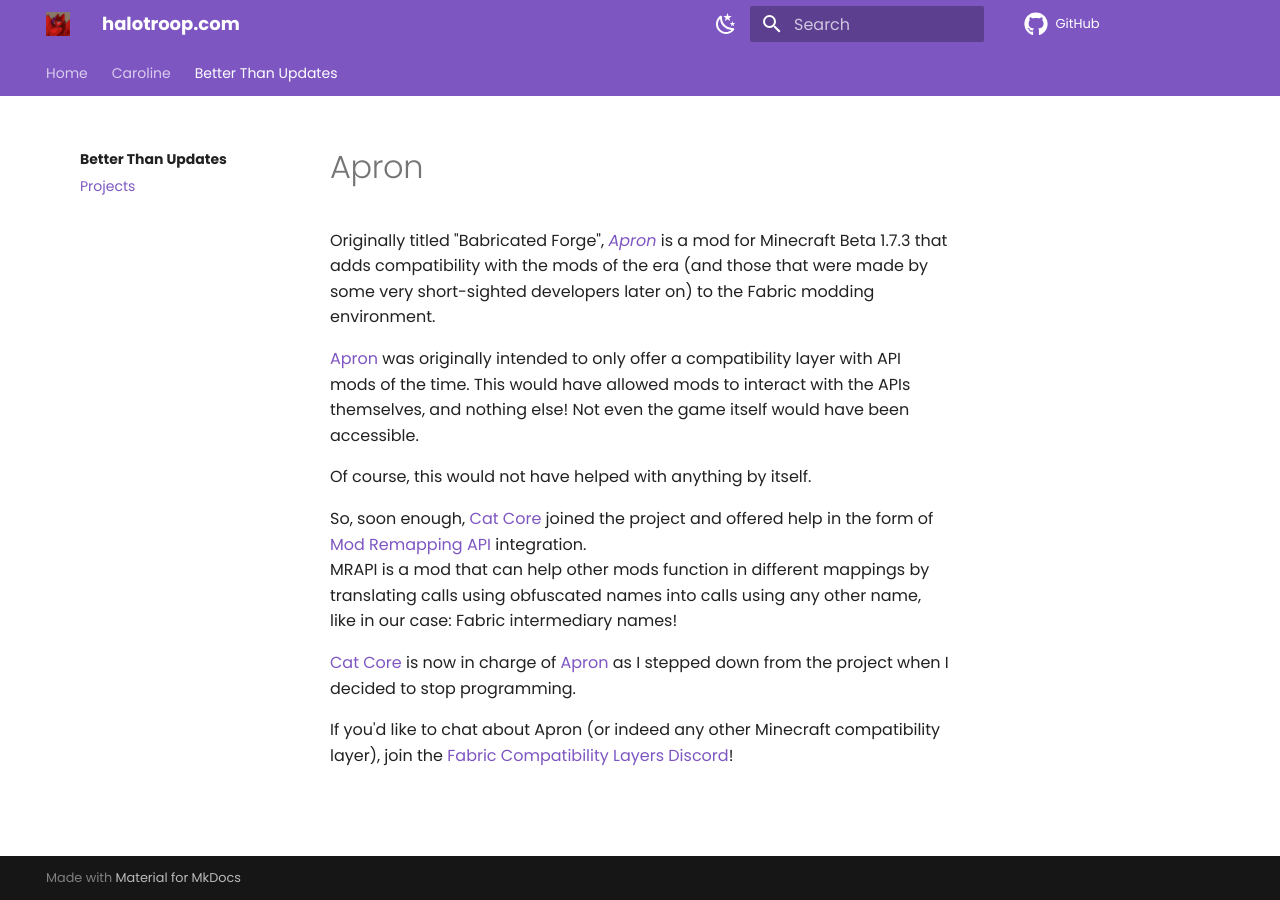
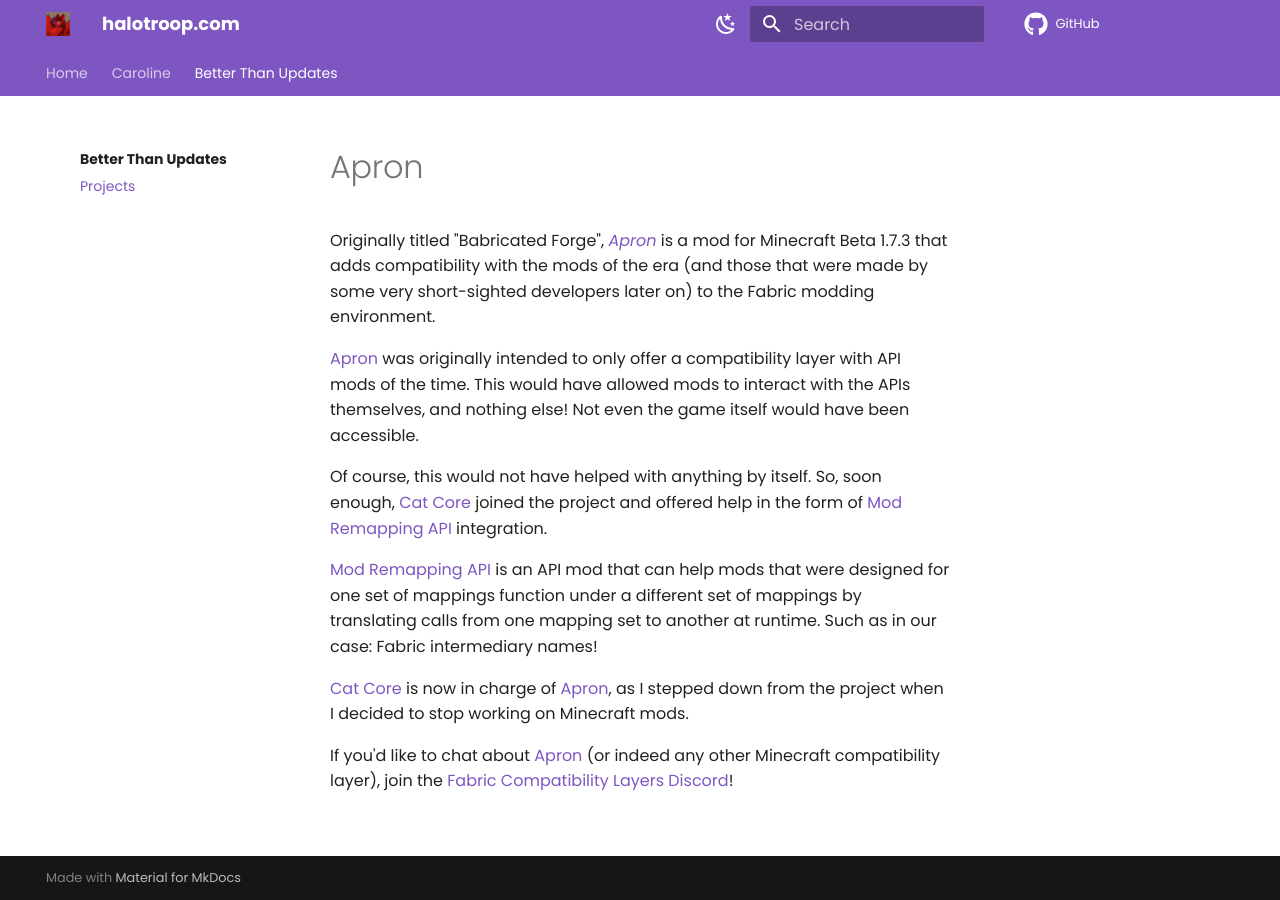
Before and after one commit to halotroop2288/halotroop.com, an MkDocs documentation site: the page built from docs/btu/projects/apron/index.md, in a window 1280 px wide. Built offline with MkDocs 1.6.1 and Material for MkDocs 9.7.7, drawn with Linux system fonts in a browser that asks for light colours; comment, search, counter and statistics services are not loaded.

Commit message:
7/21/2023

```diff
--- a/docs/btu/projects/apron/index.md
+++ b/docs/btu/projects/apron/index.md
@@ -11,17 +11,20 @@
 Not even the game itself would have been accessible.
 
 Of course, this would not have helped with anything by itself.
+So, soon enough, [Cat Core] joined the project and offered help in the form of [Mod Remapping API] integration.<br/>
 
-So, soon enough, [Cat Core] joined the project and offered help in the form of [Mod Remapping API] integration.<br/>
-MRAPI is a mod that can help other mods function in different mappings by translating calls using obfuscated names into calls
-using any other name, like in our case: Fabric intermediary names!
+[Mod Remapping API] is an API mod that can help mods that were designed for one set of mappings
+function under a different set of mappings by translating calls
+from one mapping set to another at runtime.
+Such as in our case: Fabric intermediary names!
 
-[Cat Core] is now in charge of [Apron] as I stepped down from the project when I decided to stop programming.
+[Cat Core] is now in charge of [Apron], as I stepped down from the project
+when I decided to stop working on Minecraft mods.
 
-If you'd like to chat about Apron (or indeed any other Minecraft compatibility layer),
+If you'd like to chat about [Apron] (or indeed any other Minecraft compatibility layer),
 join the [Fabric Compatibility Layers Discord](https://discord.gg/dy4tgDAmeR)!
 
 <!-- Static Links -->
-[Apron]:https://github.com/BetterThanUpdates/Apron
-[Cat Core]:https://github.com/arthurbambou
-[Mod Remapping API]:https://github.com/arthurbambou/Mod-Remapping-API
+[Apron]:https://github.com/thecatcore/Apron
+[Cat Core]:https://github.com/thecatcore
+[Mod Remapping API]:https://github.com/thecatcore/Mod-Remapping-API
```
Also changed, not shown: docs/btu/index.md (+18 -1 lines), docs/caroline/wishlist.md (+5 -0 lines).
